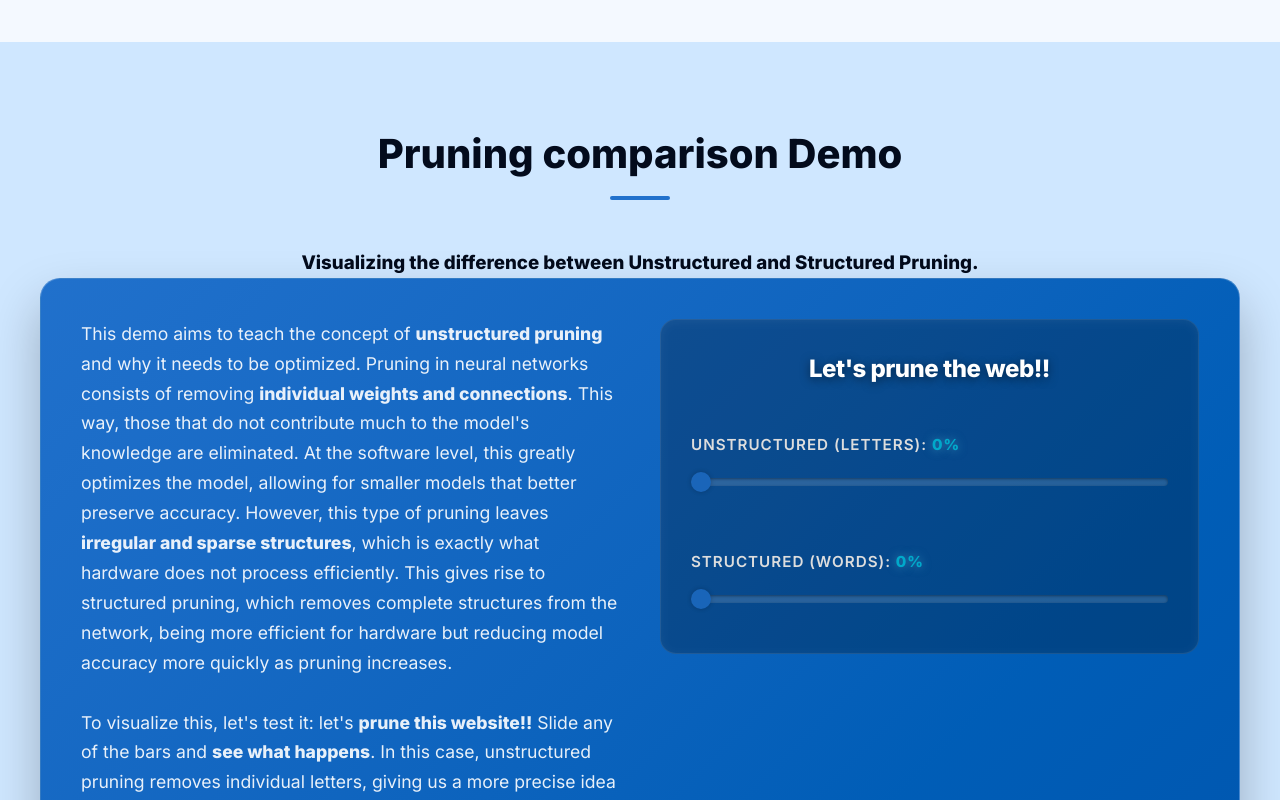
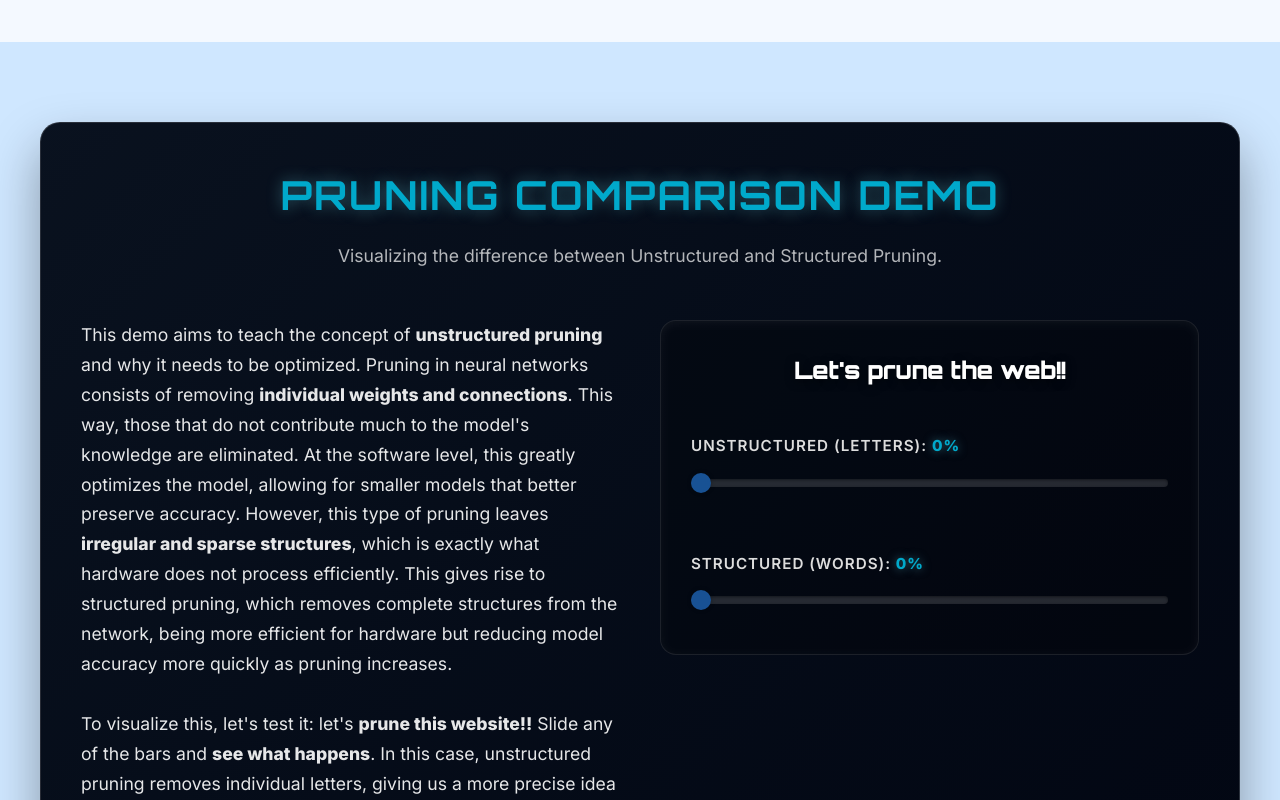
Before and after one commit to pepesanyu00/pepesanyu00.github.io, a plain HTML site: page index.html in a window 1280 px wide. Shown: the part 3560-4360 px from the top of the page. Drawn offline with Linux system fonts and the light colour scheme.

Commit message:
cambios demo 2

```diff
--- a/index.html
+++ b/index.html
@@ -6,7 +6,7 @@
     <title>José Sánchez Yun</title>
     <link rel="preconnect" href="https://fonts.googleapis.com">
     <link rel="preconnect" href="https://fonts.gstatic.com" crossorigin>
-    <link href="https://fonts.googleapis.com/css2?family=Inter:wght@300;400;600;800&display=swap" rel="stylesheet">
+    <link href="https://fonts.googleapis.com/css2?family=Inter:wght@300;400;600;800&family=Orbitron:wght@500;700;900&display=swap" rel="stylesheet">
     <link rel="stylesheet" href="https://cdnjs.cloudflare.com/ajax/libs/font-awesome/6.4.0/css/all.min.css">
     <link rel="stylesheet" href="styles.css">
 </head>
@@ -363,10 +363,11 @@
     <!-- DOM PRUNING DEMO -->
     <section id="pruning-demo" class="section ai-section">
         <div class="container">
-            <h2 class="section-title" data-i18n="section_pruning">Pruning comparison Demo</h2>
-            <h3 class="ai-subtitle" data-i18n="pruning_subtitle">Visualizing the difference between Unstructured and Structured Pruning.</h3>
-
             <div class="pruning-interface">
+                <div class="pruning-header">
+                    <h2 class="tech-title" data-i18n="section_pruning">Pruning comparison Demo</h2>
+                    <h3 class="tech-subtitle" data-i18n="pruning_subtitle">Visualizing the difference between Unstructured and Structured Pruning.</h3>
+                </div>
                 <div class="pruning-info-col">
                     <p class="pruning-explanation" data-i18n="pruning_expl">
                         This demo aims to teach the concept of <strong>unstructured pruning </strong> and why it needs to be optimized. Pruning in neural networks consists of removing <strong>individual weights and connections</strong>. This way, those that do not contribute much to the model's knowledge are eliminated. At the software level, this greatly optimizes the model, allowing for smaller models that better preserve accuracy. However, this type of pruning leaves <strong>irregular and sparse structures</strong>, which is exactly what hardware does not process efficiently. This gives rise to structured pruning, which removes complete structures from the network, being more efficient for hardware but reducing model accuracy more quickly as pruning increases.<br><br>To visualize this, let's test it: let's <strong>prune this website!!</strong> Slide any of the bars and <strong>see what happens</strong>. In this case, unstructured pruning removes individual letters, giving us a more precise idea of what the word might mean and the final context of a sentence. In contrast, with the structured pattern, whole words are deleted, leading to the occasional removal of key words for understanding the full sentence, and thus losing accuracy more quickly.<br><br>Therefore, it is of vital importance to investigate efficient solutions for structured pruning, and create a perfect balance between hardware and software.
@@ -376,7 +377,7 @@
 
                 <div class="pruning-dashboard-col">
                     <div class="dashboard-card">
-                        <h3 class="dashboard-title text-white" data-i18n="lets_prune">Let's prune the web!!</h3>
+                        <h3 class="dashboard-title tech-font text-white" data-i18n="lets_prune">Let's prune the web!!</h3>
 
                         <div class="slider-panel">
                             <div class="slider-container">
--- a/styles.css
+++ b/styles.css
@@ -751,14 +751,17 @@ h3 {
 .pruning-interface {
     max-width: 1200px;
     margin: 0 auto;
-    background: linear-gradient(135deg, var(--primary-color) 0%, var(--primary-dark) 100%);
+    background: linear-gradient(135deg, oklch(0.18 0.03 260) 0%, oklch(0.12 0.03 260) 100%);
     color: var(--white);
     border-radius: 20px;
     padding: 40px;
-    border: 1px solid rgba(255, 255, 255, 0.2);
-    box-shadow: 0 25px 50px rgba(0,0,0,0.25);
+    border: 1px solid rgba(255, 255, 255, 0.15);
+    box-shadow: 0 25px 50px rgba(0,0,0,0.35);
     display: grid;
     grid-template-columns: 1fr 1fr;
+    grid-template-areas:
+        "header header"
+        "info dashboard";
     gap: 40px;
     text-align: left;
     backdrop-filter: blur(10px);
@@ -767,11 +770,45 @@ h3 {
 @media (max-width: 900px) {
     .pruning-interface {
         grid-template-columns: 1fr;
+        grid-template-areas:
+            "header"
+            "info"
+            "dashboard";
         padding: 30px 20px;
     }
 }
 
+.pruning-header {
+    grid-area: header;
+    text-align: center;
+    margin-bottom: 10px;
+}
+
+.tech-font {
+    font-family: 'Orbitron', sans-serif;
+}
+
+.tech-title {
+    font-family: 'Orbitron', sans-serif;
+    font-size: 2.5rem;
+    font-weight: 700;
+    color: var(--accent-cyan);
+    margin-bottom: 15px;
+    text-transform: uppercase;
+    letter-spacing: 2px;
+    text-shadow: 0 0 15px rgba(101, 204, 219, 0.4);
+}
+
+.tech-subtitle {
+    font-size: 1.1rem;
+    color: rgba(255, 255, 255, 0.7);
+    font-weight: 400;
+    max-width: 800px;
+    margin: 0 auto;
+}
+
 .pruning-info-col {
+    grid-area: info;
     display: flex;
     flex-direction: column;
     justify-content: center;
@@ -794,6 +831,7 @@ h3 {
 }
 
 .pruning-dashboard-col {
+    grid-area: dashboard;
     display: flex;
     flex-direction: column;
     gap: 20px;
@@ -919,10 +957,10 @@ h3 {
 
 .digital-display {
     font-size: 2.8rem;
-    font-weight: 800;
+    font-weight: 700;
     color: var(--accent-cyan);
     display: block;
-    font-family: 'Courier New', Courier, monospace; /* Digital look */
+    font-family: 'Orbitron', sans-serif; /* Tech digital look */
     text-shadow: 0 0 20px rgba(101, 204, 219, 0.4);
     line-height: 1;
 }
```
